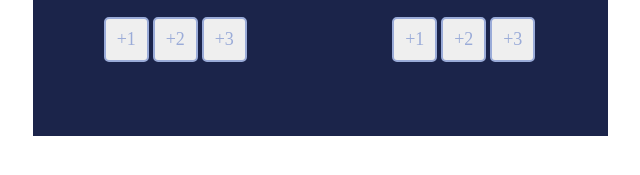
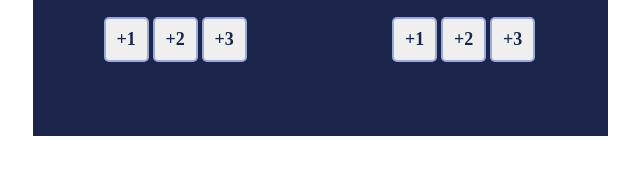
Before and after one commit to naman-makkar/Solo-Basket-Ball, a plain HTML site: page index.html in a window 1280 px wide. Shown: the part 457-632 px from the top of the page, 320-960 px from the left. Drawn offline with nearby package versions, Linux system fonts and the light colour scheme.

Commit message:
changed button font color/weight

```diff
--- a/index.css
+++ b/index.css
@@ -49,7 +49,8 @@ border-radius: 5px;
     border: 2px solid #9AABD8;
     border-radius: 5px;
     font-size: 18px;
-    color: #9AABD8;
+    color:#1B244A;
+    font-weight: bold;
 
 }
 
@@ -59,7 +60,8 @@ border-radius: 5px;
     border: 2px solid #9AABD8;
     border-radius: 5px;
     font-size: 18px;
-    color: #9AABD8;
+    color:#1B244A;
+    font-weight: bold;
 }
 
 .button-left {
```
